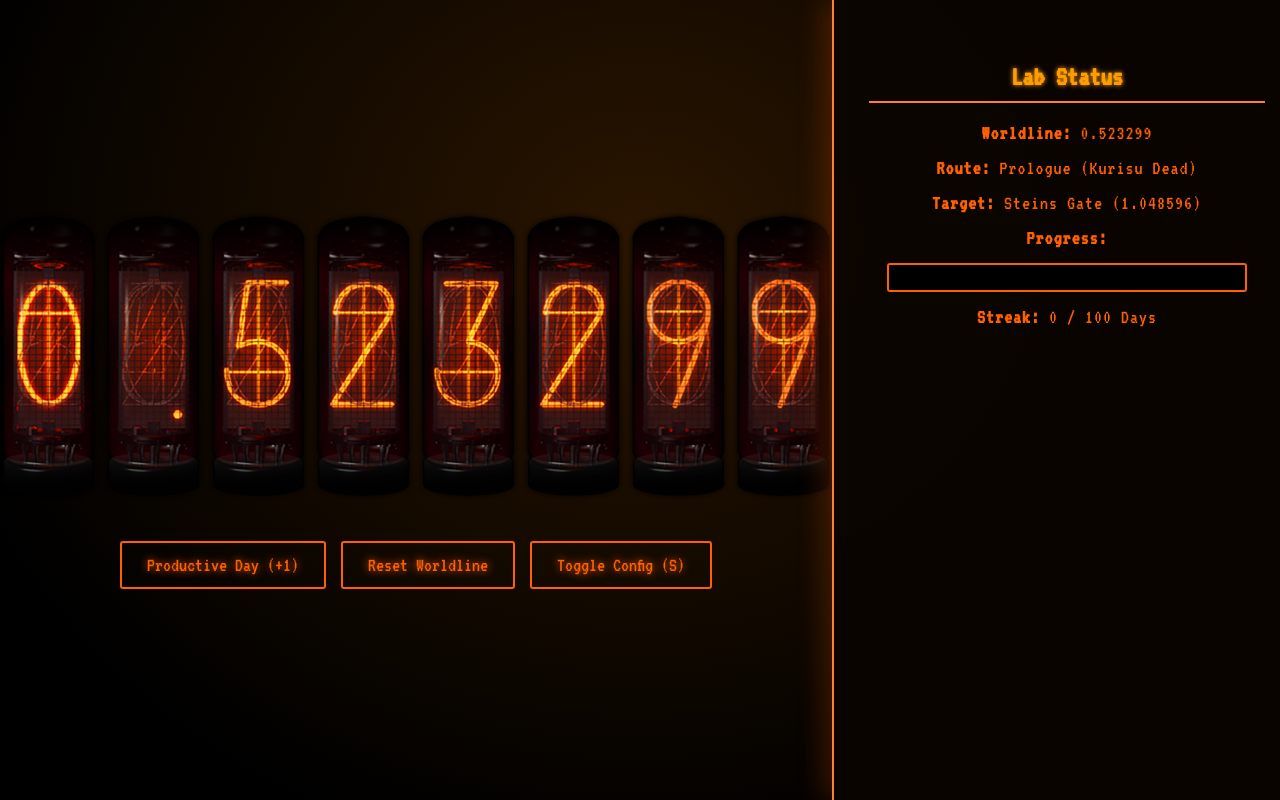
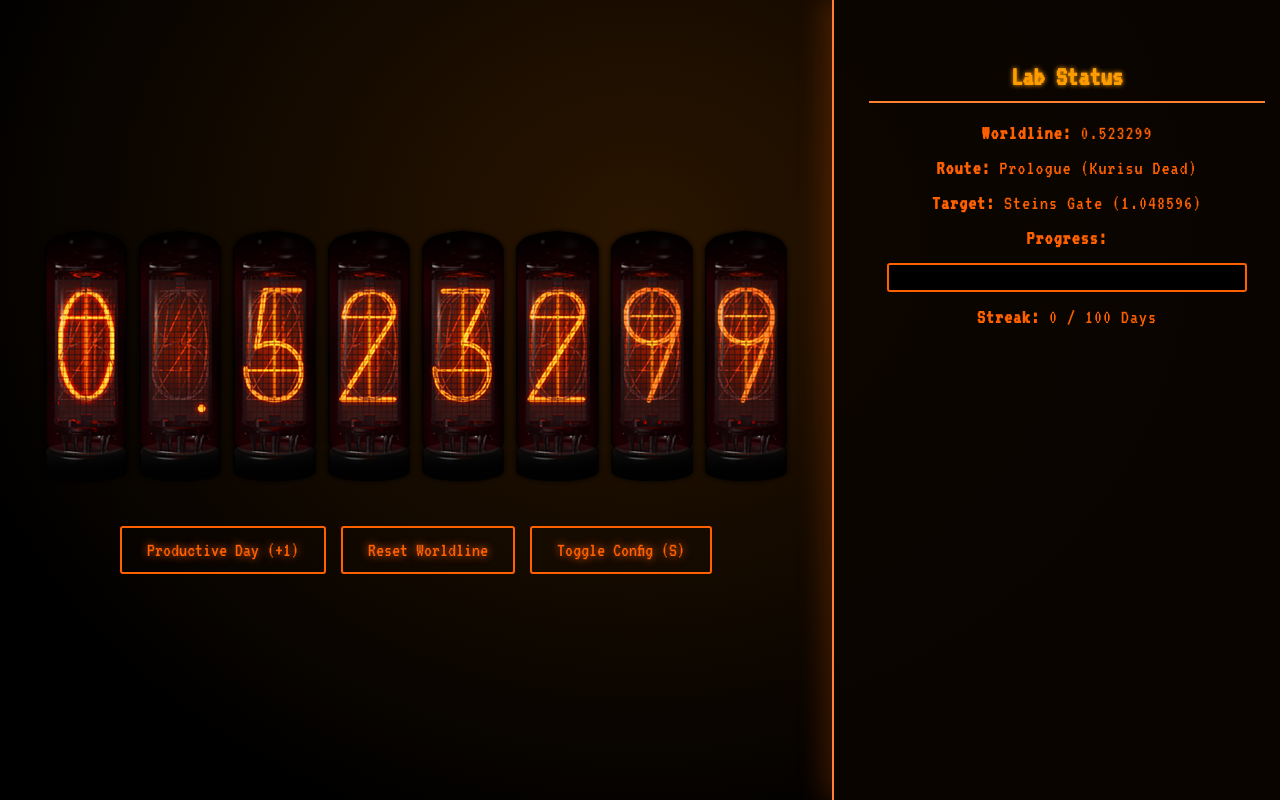
Before and after one commit to Nooby26/Operation-Skuld, a plain HTML site: page index.html in a window 1280 px wide. Drawn offline with Linux system fonts and the light colour scheme.

Commit message:
Update index.html

```diff
--- a/index.html
+++ b/index.html
@@ -639,7 +639,7 @@
         let config = {
             startValue: 0.523299,
             totalDays: 100,
-            meterSize: 290,
+            meterSize: 260,
             flickerEnabled: true,
             flickerSpeed: 17,
             flickerDuration: 94,
```
